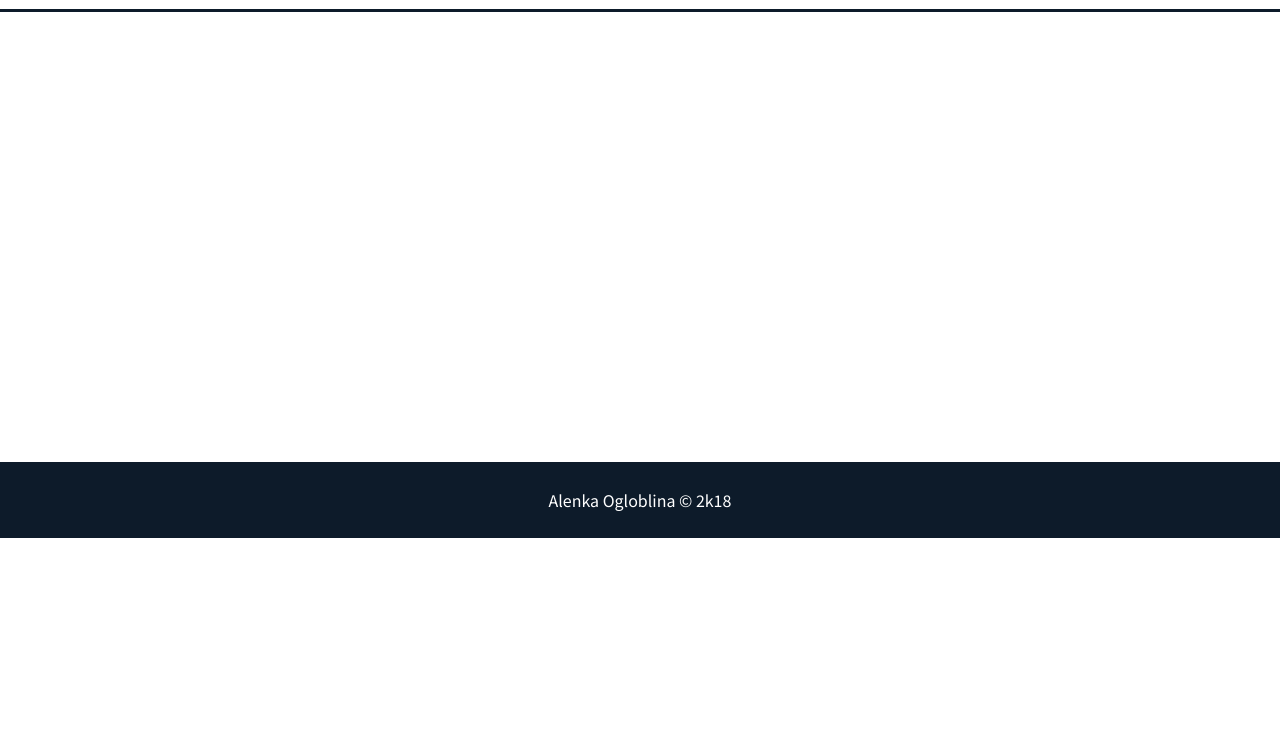
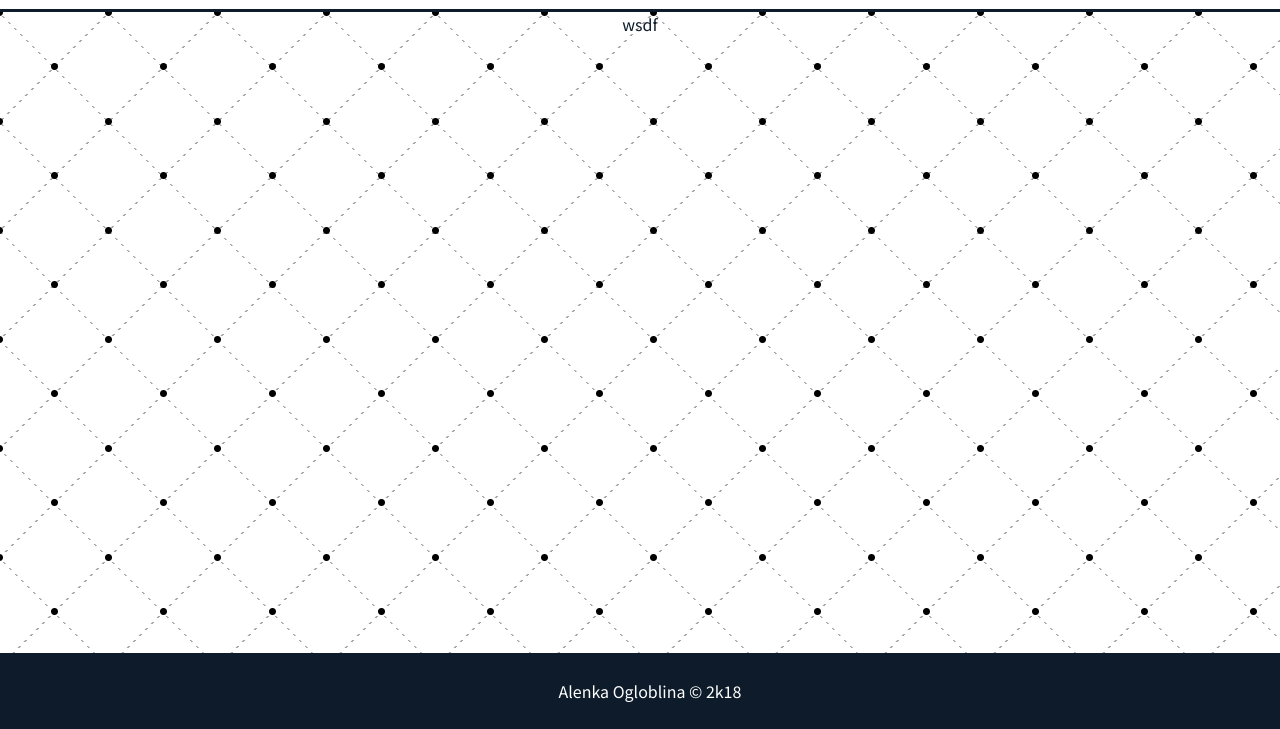
Before and after one commit to alexy247/WEB_BORK-BORK, a website: page breeds.html in a window 1280 px wide. Shown: the part 71-800 px from the top of the page. Drawn offline with Linux system fonts and the light colour scheme; no server answers.

Commit message:
ChangesCss

```diff
--- a/breeds.html
+++ b/breeds.html
@@ -27,7 +27,7 @@
             </div>
         </header>
 <center>
-   <div class = "parent background">
+   <div class = "parent background">wsdf
      <div class="breed" id = "breeds">
     </div>
 
--- a/css/style.css
+++ b/css/style.css
@@ -93,6 +93,7 @@ header a:hover{
 }
 
 .background {
+    min-height: 660px;
     background:
     radial-gradient(black 3px, transparent 4px),
     radial-gradient(black 3px, transparent 4px),
@@ -123,8 +124,6 @@ header a:hover{
 .parent{
 
     text-align: center;
-    width: 88%;
-    margin: auto;
     overflow: hidden;
 }
 #breeds .breed{
@@ -175,7 +174,10 @@ header a:hover{
 
 footer{
     padding: 10px;
-    margin-top: 450px;
+    position: absolute;
+    bottom: 0;
+    left: 0;
+    width: 100%;
     color: #ffffff;
     background-color: #0D1B2A;
     text-align: center;
```
